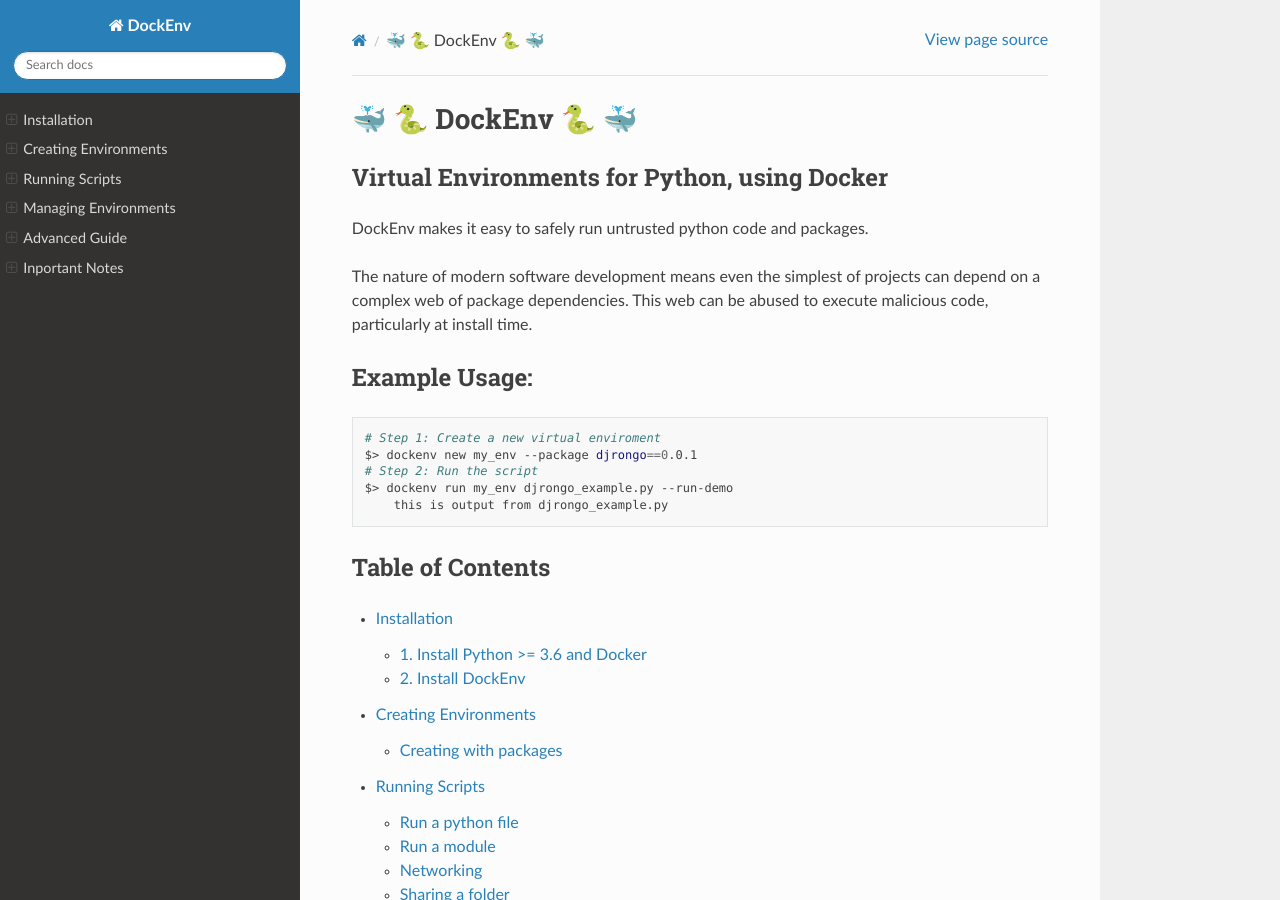
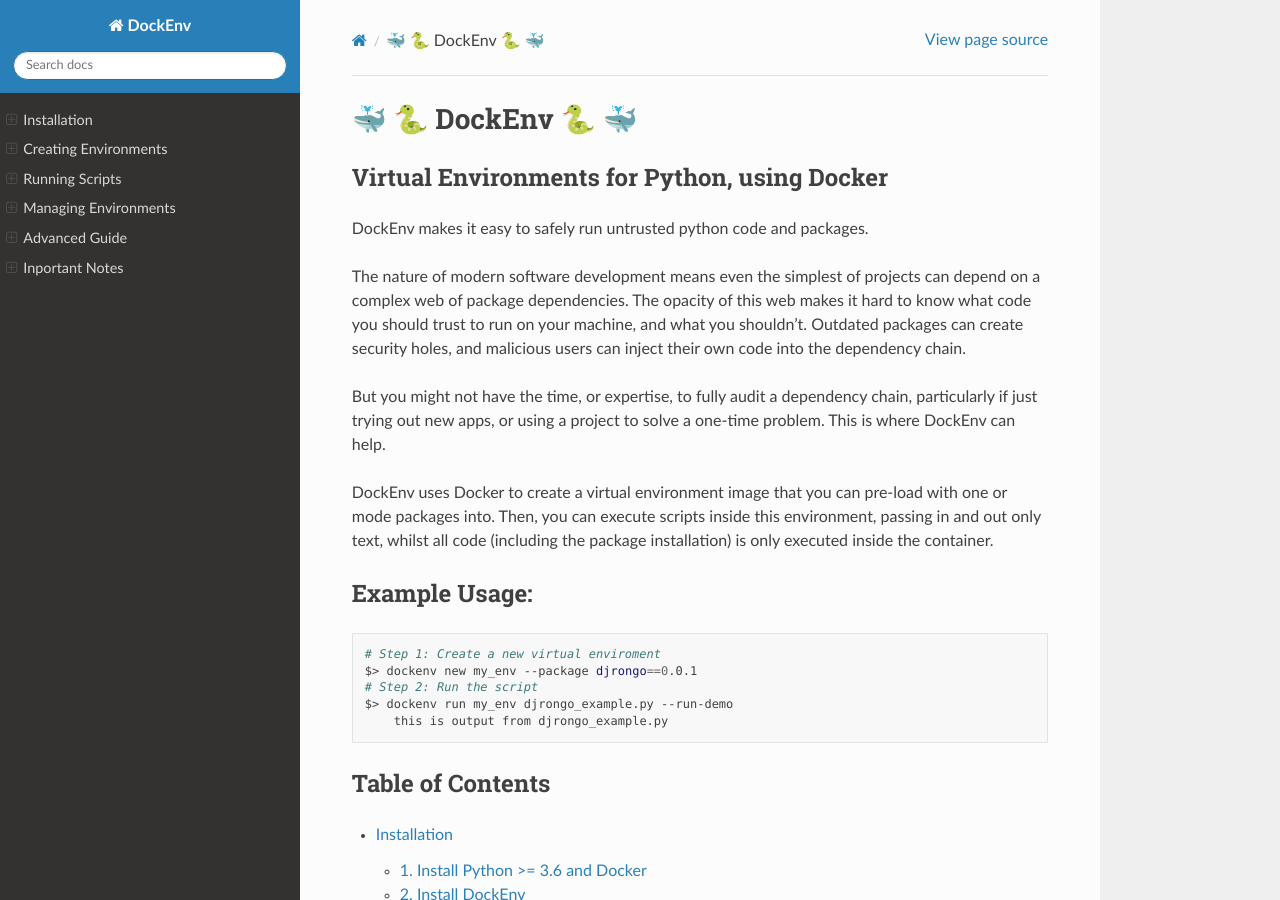
Before and after one commit to pathtofile/dockenv, a Sphinx documentation site: the page built from docs/index.rst, in a window 1280 px wide and 900 px high. Built offline with Sphinx 7.4.7 and the Read the Docs theme 2.0.0, drawn with Linux system fonts in a browser that asks for light colours.

```diff
--- a/docs/index.rst
+++ b/docs/index.rst
@@ -8,8 +8,17 @@ Virtual Environments for Python, using Docker
 DockEnv makes it easy to safely run untrusted python code and packages.
 
 The nature of modern software development means even the simplest of projects can depend
-on a complex web of package dependencies. This web can be abused to execute malicious code,
-particularly at install time.
+on a complex web of package dependencies. The opacity of this web makes it hard to know what
+code you should trust to run on your machine, and what you shouldn't. Outdated packages can create
+security holes, and malicious users can inject their own code into the dependency chain.
+
+But you might not have the time, or expertise, to fully audit a dependency chain, particularly if
+just trying out new apps, or using a project to solve a one-time problem. This is where DockEnv
+can help.
+
+DockEnv uses Docker to create a virtual environment image that you can pre-load with one or mode
+packages into. Then, you can execute scripts inside this environment, passing in and out only
+text, whilst all code (including the package installation) is only executed inside the container.
 
 
 Example Usage:
@@ -24,7 +33,6 @@ Example Usage:
         this is output from djrongo_example.py
 
 
-
 Table of Contents
 -----------------
 .. toctree::
```
Also changed, not shown: 1 other file.
